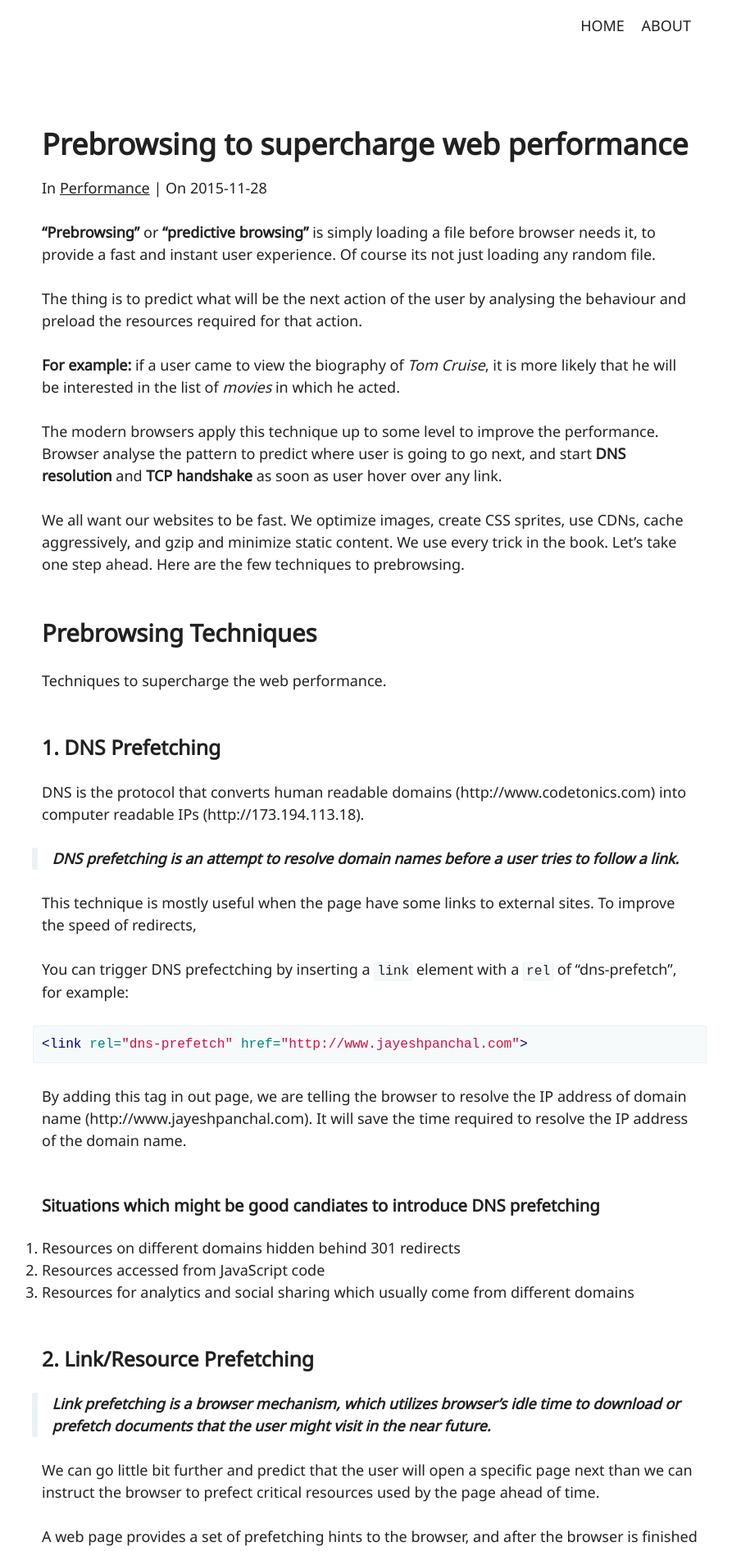
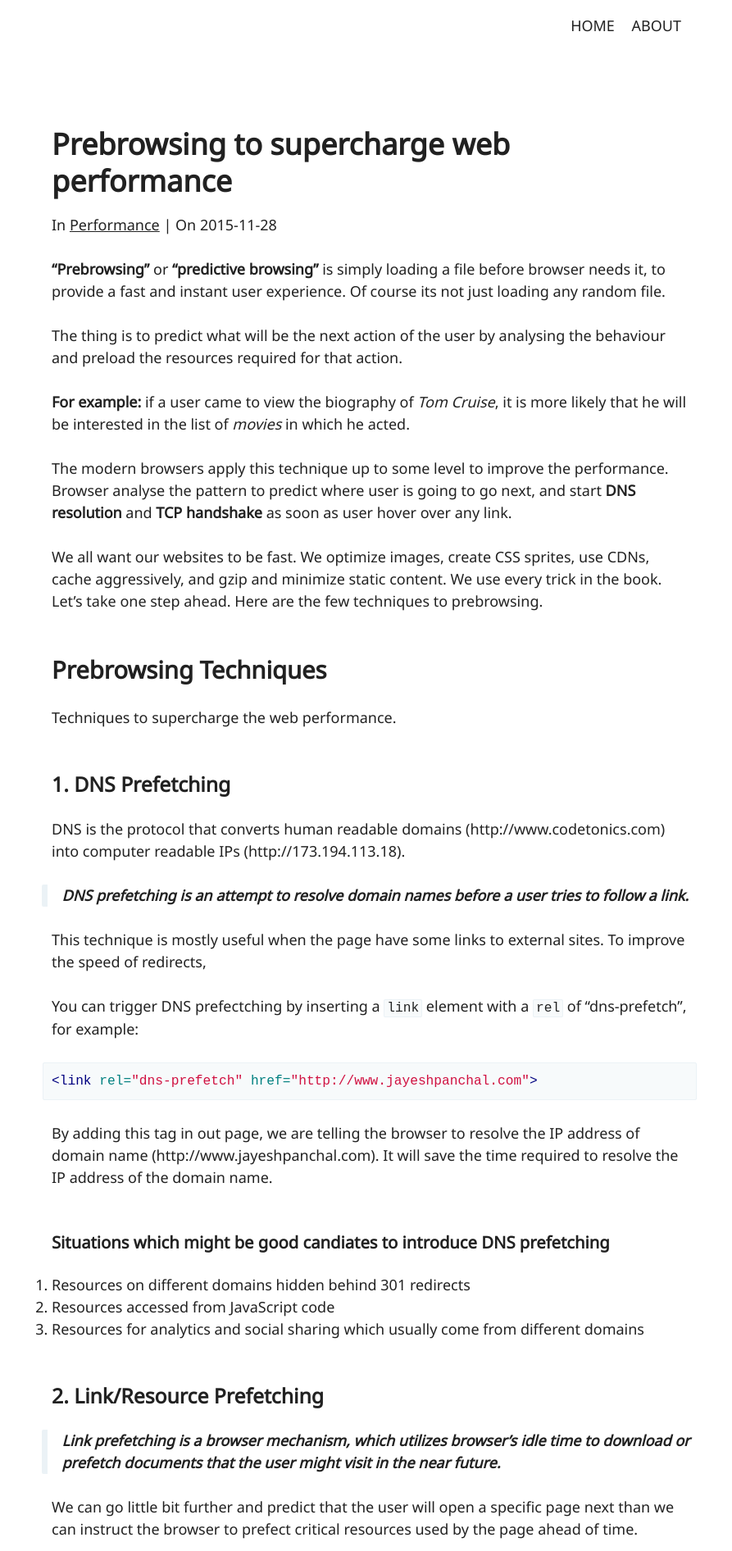
Before and after one commit to jspanchal/codetonics, a Jekyll site: the page built from _posts/performance/2015-11-28-prebrowsing-supercharge-web.md, in a window 1280 px wide. Shown: the top 1892 px of the page at 82% size, without its empty margins (189-1082 px from the left). Built offline with Jekyll 4.4.1, drawn with Linux system fonts in a browser that asks for light colours; nearby versions of some CDN libraries; comment, search, counter and statistics services are not loaded.

Commit message:
Reduce site width to776 from 800

```diff
--- a/_sass/_variables.scss
+++ b/_sass/_variables.scss
@@ -2,7 +2,7 @@ $breakpoint-sm: 480;
 $breakpoint-md: 640;
 $breakpoint-lg: 720;
 
-$site-max-width: 800px;
+$site-max-width: 776px;
 
 $base-font-size: 18px;
 $base-line-height: 1.5;
```
